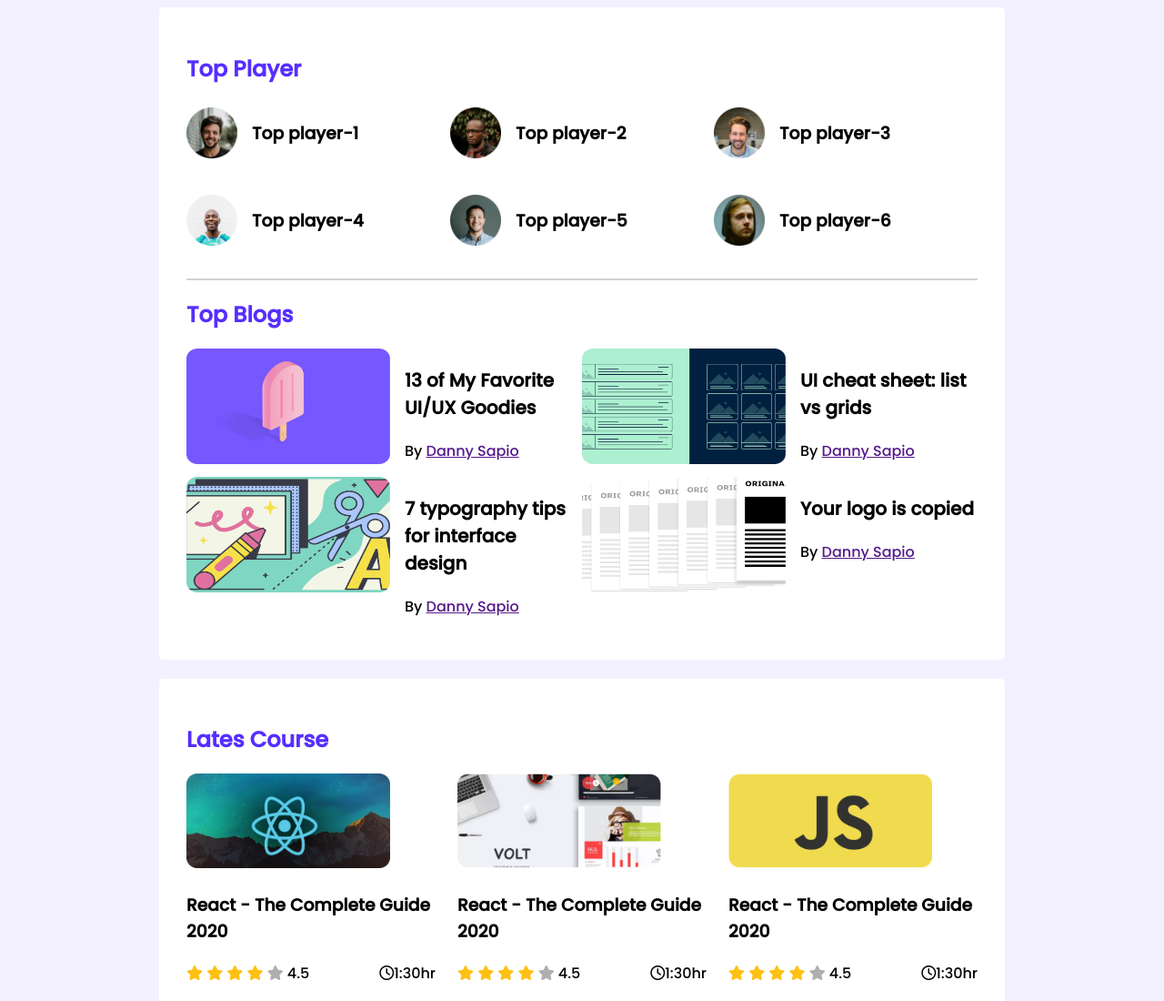
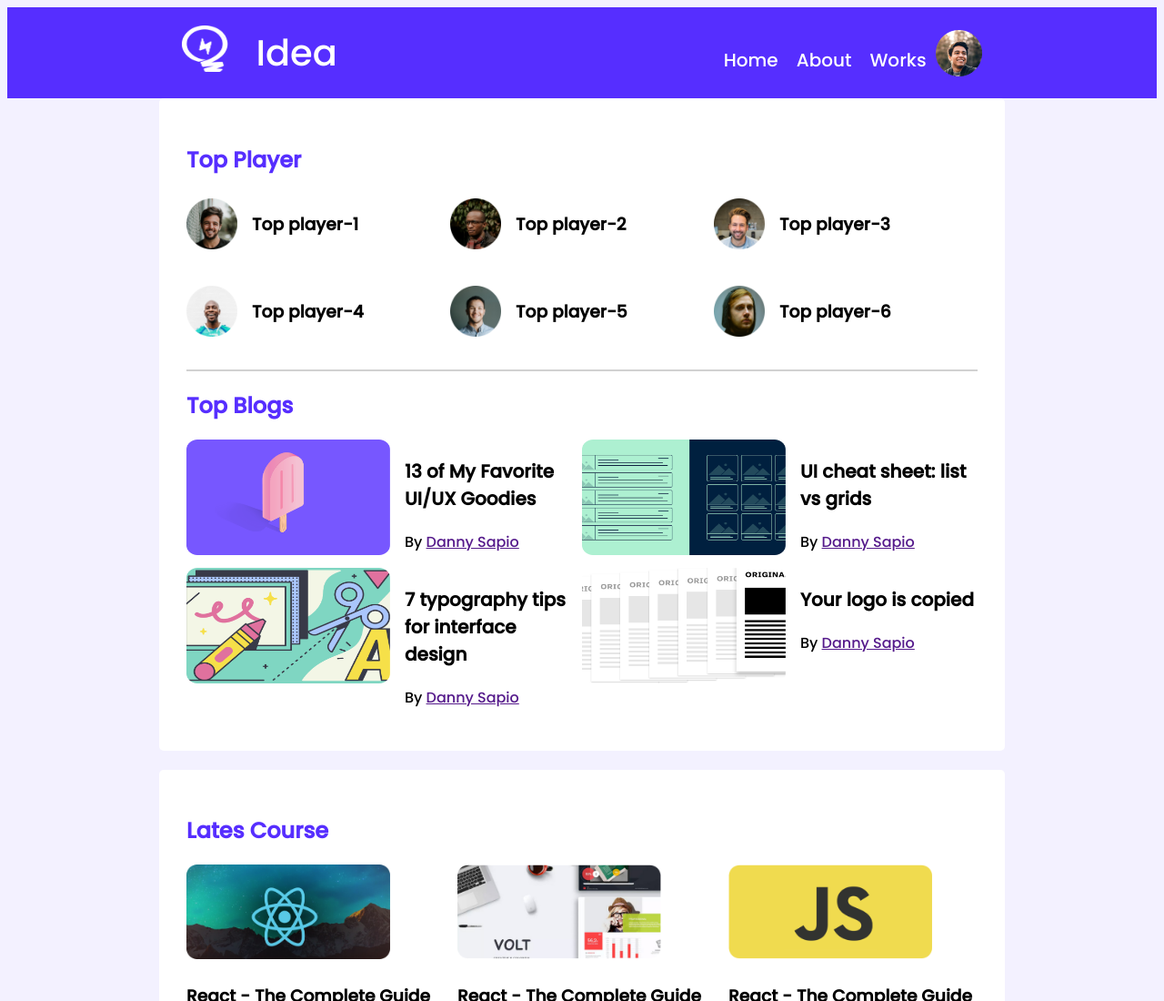
Before and after one commit to MdNadiruzzamanNibras/leader-board-css3, a plain HTML site: page index.html in a window 1280 px wide. Shown: the top 1100 px of the page at 91% size. Drawn offline with Linux system fonts and the light colour scheme.

Commit message:
media quarey

```diff
--- a/index.html
+++ b/index.html
@@ -13,7 +13,19 @@
 <body>
     <!-- header start -->
     <header>
+  <nav>
+    <div class="logo">
+        <img src="images/icons/logo.png" alt="">
+    <a href="#">Idea</a>
+</div>
+<div class="menu">
+    <a href="#">Home</a>
+    <a href="#">About</a>
+    <a href="#">Works</a>
+    <img src="images/icons/profile.png" alt="">
+</div>
 
+  </nav>
     </header>
     <!-- header end -->
     <main>
--- a/style/style.css
+++ b/style/style.css
@@ -3,6 +3,31 @@
 /* common styles */
 body{ font-family: 'Poppins', sans-serif;
 background-color: #F3F1FF;}
+/* nav */
+nav {height: 70px;
+    background-color:#562EFF;
+    color: white;
+    padding: 15px 0px  ;
+    display: flex;
+    justify-content: space-around;
+    align-items: center;}
+.logo{display: flex;
+justify-content: center;}
+.menu{display: inline-flex;
+justify-content: center;}
+nav img{height: 51px;
+ width: 51px;
+margin: 0;}
+ nav a{color: #FFFFFF;
+text-decoration: none;
+padding-right: 10px;
+padding-left: 10px;
+padding-top: 18px;
+font-size: 20px;}
+.logo img{margin-top: 30px;}
+.logo a{padding: 30px;
+font-size: 40px;}
+/* main */
 main{display: flex;
 align-items: center;
 flex-direction: column;
@@ -55,3 +80,29 @@ justify-content:space-between ;}
 .fa-star.empty{
     color: #AEAEAE;
 }
+    /* mobile device */
+@media only screen and (max-width: 688px) {
+    .container{width: 100%;}
+  .nav{height: 100px;
+ background-color: aquamarine;}
+    .players, .blogs, .courses{
+         margin: 0 5px;
+         grid-template-columns: 1fr;}
+
+
+     .logo, .menu,.player, .blog, .course{flex-direction: column;}
+     }
+
+     /* tablets device */
+     @media only screen and (min-width: 688px) and (max-width: 992px) {
+        .container{width: 100%;
+        text-align: center;}
+
+        .players, .blogs, .courses{
+             margin: 0 5px;
+             grid-template-columns: repeat(2, 1fr);
+            background-color: blue;}
+
+
+         .player, .blog, .course{flex-direction: column;}
+         }
```
